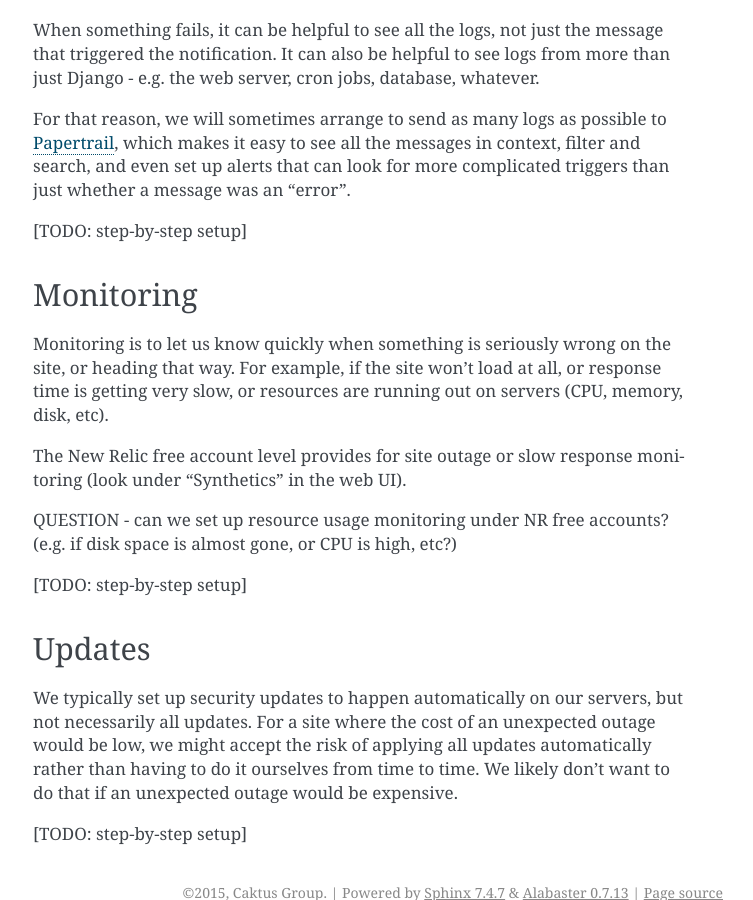
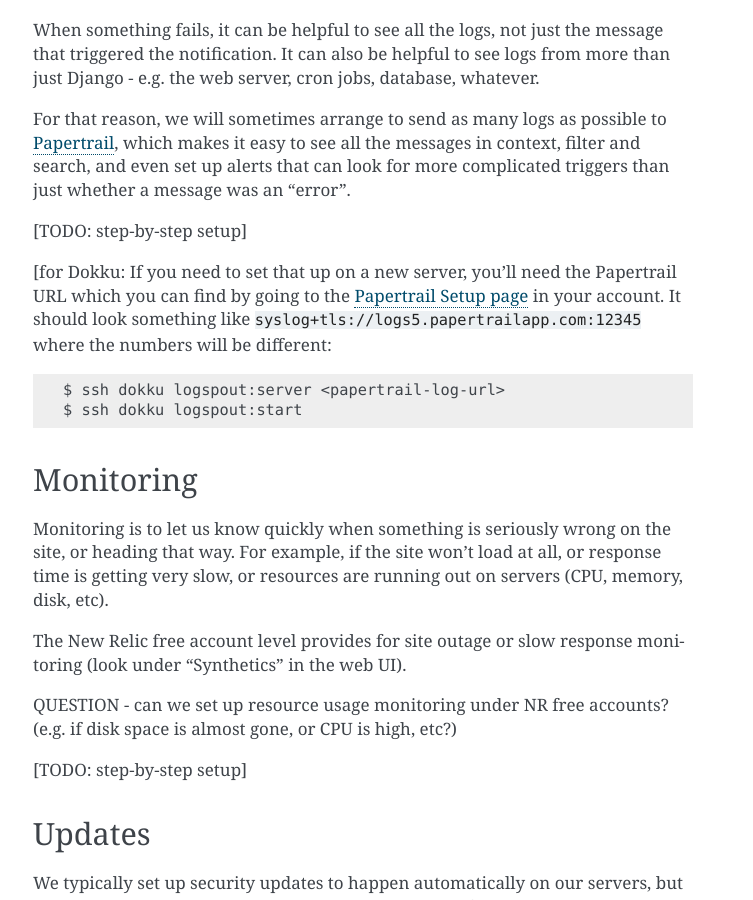
Before and after one commit to caktus/guidebook, a Sphinx documentation site: the page built from source/hosting-practices.rst, in a window 1280 px wide and 900 px high, scrolled down 1018 px. Shown: the whole window, without its empty margins (387-1140 px from the left). Built offline with Sphinx 7.4.7, drawn with Linux system fonts in a browser that asks for light colours.

Commit message:
Add notes on routing dokku logs to papertrail

```diff
--- a/source/hosting-practices.rst
+++ b/source/hosting-practices.rst
@@ -54,6 +54,15 @@ more complicated triggers than just whether a message was an "error".
 
 [TODO: step-by-step setup]
 
+[for Dokku:
+If you need to set that up on a new server, you'll need the Papertrail URL which you can find by
+going to the `Papertrail Setup page <https://papertrailapp.com/systems/setup>`_ in your account.
+It should look something like ``syslog+tls://logs5.papertrailapp.com:12345`` where the numbers
+will be different::
+
+    $ ssh dokku logspout:server <papertrail-log-url>
+    $ ssh dokku logspout:start
+
 Monitoring
 ----------
 
```
